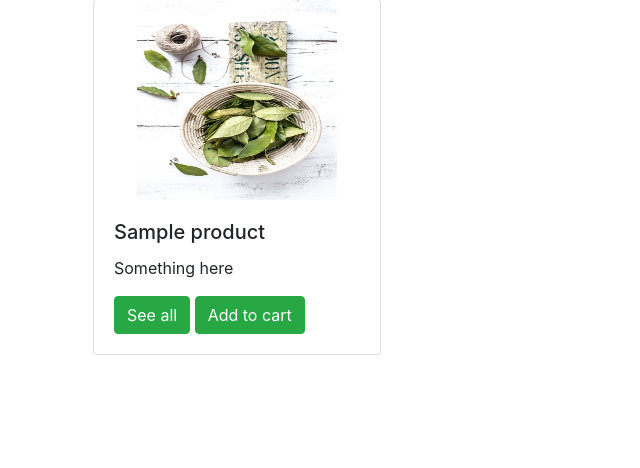
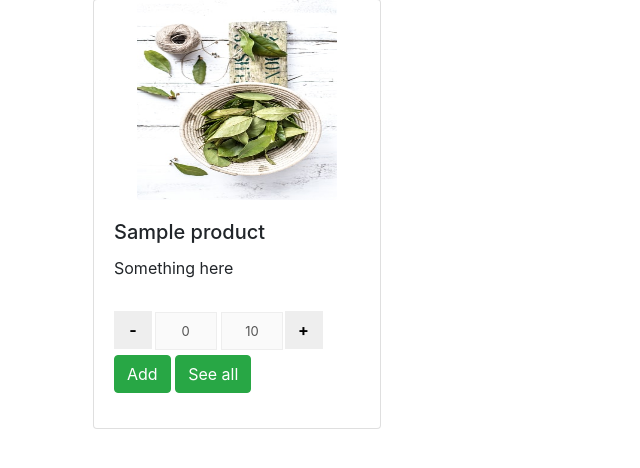
Before and after one commit to SteffanBlade/Greenfiets, a Symfony app: template templates/firstCategory.html.twig in a window 1280 px wide. Shown: the part 157-625 px from the top of the page, without its empty margins (0-640 px from the left). Run offline with Twig, Linux system fonts and the light colour scheme; the template is opened without the code that fills it: most values are stand-ins (such as "Sample title", 1, 10 or a date in 2020); some libraries are stand-ins or nearby versions.

Commit message:
added plus and minus funct

```diff
--- a/public/Css/Local.css
+++ b/public/Css/Local.css
@@ -7,6 +7,69 @@
 .navbar{
     background-color: #08e1ae;
     background-image: linear-gradient(315deg, #08e1ae 0%, #98de5b 74%);
+}
 
+input,
+textarea {
+    border: 1px solid #eeeeee;
+    box-sizing: border-box;
+    margin: 0;
+    outline: none;
+    padding: 10px;
+}
 
+input[type="button"] {
+    -webkit-appearance: button;
+    cursor: pointer;
 }
+
+input::-webkit-outer-spin-button,
+input::-webkit-inner-spin-button {
+    -webkit-appearance: none;
+}
+
+.input-group {
+    clear: both;
+    margin: 15px 0;
+    position: relative;
+    display: inline-block;
+}
+
+.input-group input[type='button'] {
+    background-color: #eeeeee;
+    min-width: 38px;
+    width: auto;
+    transition: all 300ms ease;
+}
+
+.input-group .button-minus,
+.input-group .button-plus {
+    font-weight: bold;
+    height: 38px;
+    padding: 0;
+    width: 38px;
+    position: relative;
+}
+
+.input-group .quantity-field {
+    position: relative;
+    height: 38px;
+    left: -6px;
+    text-align: center;
+    width: 62px;
+    display: inline-block;
+    font-size: 13px;
+    margin: 0 0 5px;
+    resize: vertical;
+}
+
+.button-plus {
+    left: -13px;
+}
+
+input[type="number"] {
+    -moz-appearance: textfield;
+    -webkit-appearance: none;
+}
+
+/*................*/
--- a/templates/firstCategory.html.twig
+++ b/templates/firstCategory.html.twig
@@ -9,25 +9,39 @@
 
                 {% for product in products %}
 
-                        <li >
+                    <li>
                         <div class="col-4  rounded m-2">
                             <div class="card " style="width: 18rem;">
-                                    <img class="card-img-top rounded mx-auto d-block" src="/Images/demo-image.jpg" alt="Card image cap" style="height: 200px;width: 200px">
+                                <img class="card-img-top rounded mx-auto d-block" src="/Images/demo-image.jpg"
+                                     alt="Card image cap" style="height: 200px;width: 200px">
                                 <div class="card-body">
                                     <h5 class="card-title">{{ product.name }}</h5>
                                     <p class="card-text">Something here</p>
+
+
+                                    {#start plus-minus input#}
+                                    <div class="input-group d-inline-block">
+                                        <input type="button" value="-" class="button-minus mr-1"  data-field="quantity">
+                                        <input type="number" step="1" max="" value="0" name="quantity"
+                                               class="quantity-field" disabled>
+                                        <input type="number" id="initialPrice" value="{{ product.price }}" max=""
+                                               name="initialPrice" class="quantity-field d-none">
+                                            <input type="number" id="price" value="{{ product.price }}" max="" name="price" class="quantity-field" disabled>
+                                        <input type="button" value="+" class="button-plus ml-1" data-field="quantity">
+
+                                        <a href="#" class="btn btn-success">Add</a>
                                         <a href="#" class="btn btn-success">See all</a>
-                                        <a href="#" class="btn btn-success">Add to cart</a>
                                     </div>
                                 </div>
                             </div>
 
+                        </div>
 
                     </li>
+
                 {% endfor %}
 
             </div>
-
 
 
         </ul>
@@ -37,12 +51,58 @@
         //Filter list
 
 
-            $("#listSearch").on("keyup", function() {
+        $("#listSearch").on("keyup", function () {
             var value = $(this).val().toLowerCase();
-                $("#myList li").filter(function() {
+            $("#myList li").filter(function () {
                 $(this).toggle($(this).text().toLowerCase().indexOf(value) > -1)
             });
         });
 
     </script>
+
+    {#    plus and minus script#}
+    <script>
+
+        function incrementValue(e) {
+            e.preventDefault();
+
+            var fieldName = $(e.target).data('field');
+            var parent = $(e.target).closest('div');
+            var currentVal = parseInt(parent.find('input[name=' + fieldName + ']').val(), 10);
+            var currentPrice = parseInt(parent.find('input#price').val(), 10);
+            var initialPrice = parseInt(parent.find('input#initialPrice').val(), 10);
+
+
+            if (!isNaN(currentVal)) {
+                parent.find('input[name=' + fieldName + ']').val(currentVal + 1);
+                parent.find('input#price').val(currentPrice + initialPrice);
+            } else {
+                parent.find('input[name=' + fieldName + ']').val(0);
+            }
+        }
+
+        function decrementValue(e) {
+            e.preventDefault();
+            var fieldName = $(e.target).data('field');
+            var parent = $(e.target).closest('div');
+            var currentVal = parseInt(parent.find('input[name=' + fieldName + ']').val(), 10);
+            var currentPrice = parseInt(parent.find('input#price').val(), 10);
+            var initialPrice = parseInt(parent.find('input#initialPrice').val(), 10);
+
+            if (!isNaN(currentVal) && currentVal > 0) {
+                parent.find('input[name=' + fieldName + ']').val(currentVal - 1);
+                parent.find('input#price').val(currentPrice - initialPrice);
+            } else {
+                parent.find('input[name=' + fieldName + ']').val(0);
+            }
+        }
+
+        $('.input-group').on('click', '.button-plus', function (e) {
+            incrementValue(e);
+        });
+
+        $('.input-group').on('click', '.button-minus', function (e) {
+            decrementValue(e);
+        });
+    </script>
 {% endblock %}
```
Lines whose indentation alone changed are shown as unchanged.
